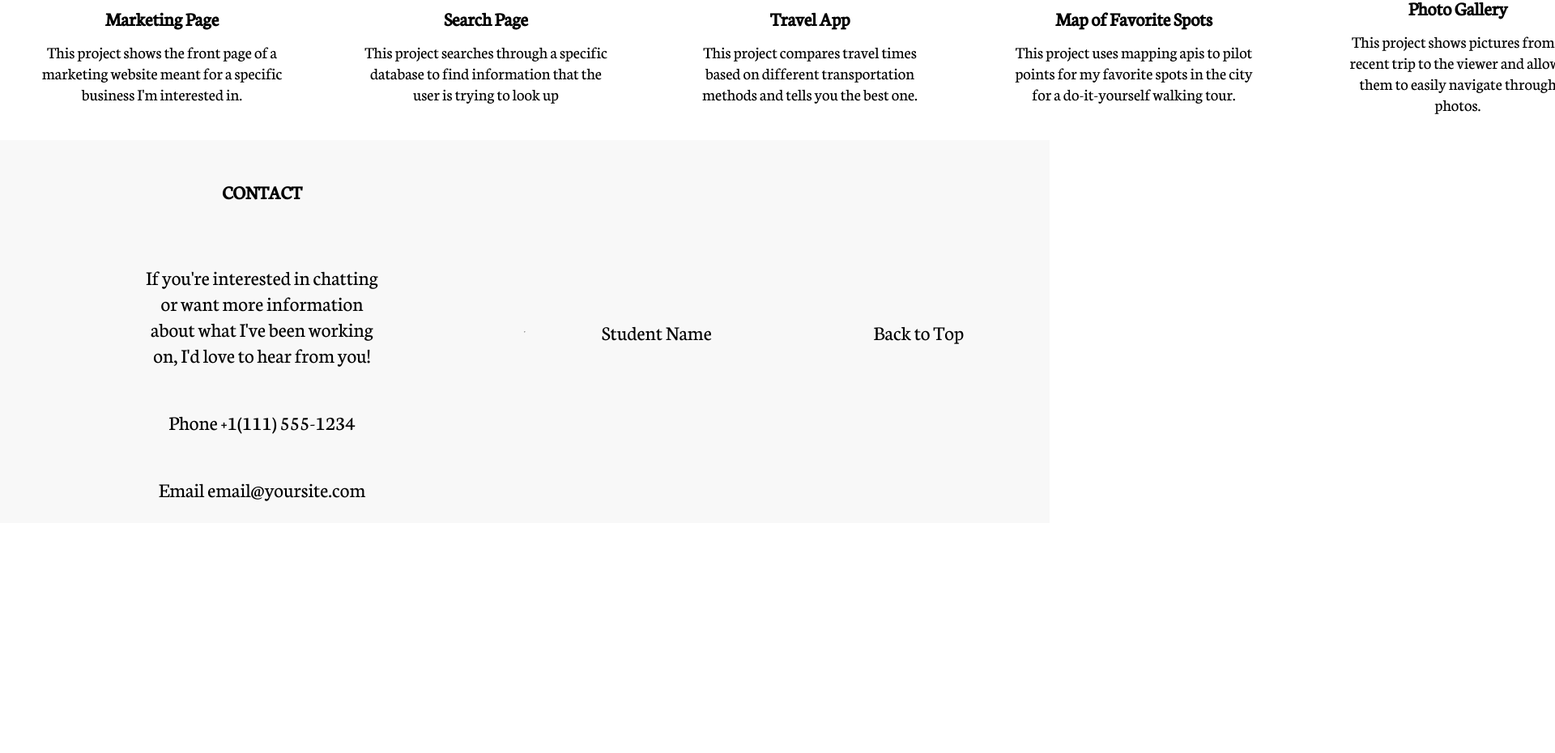
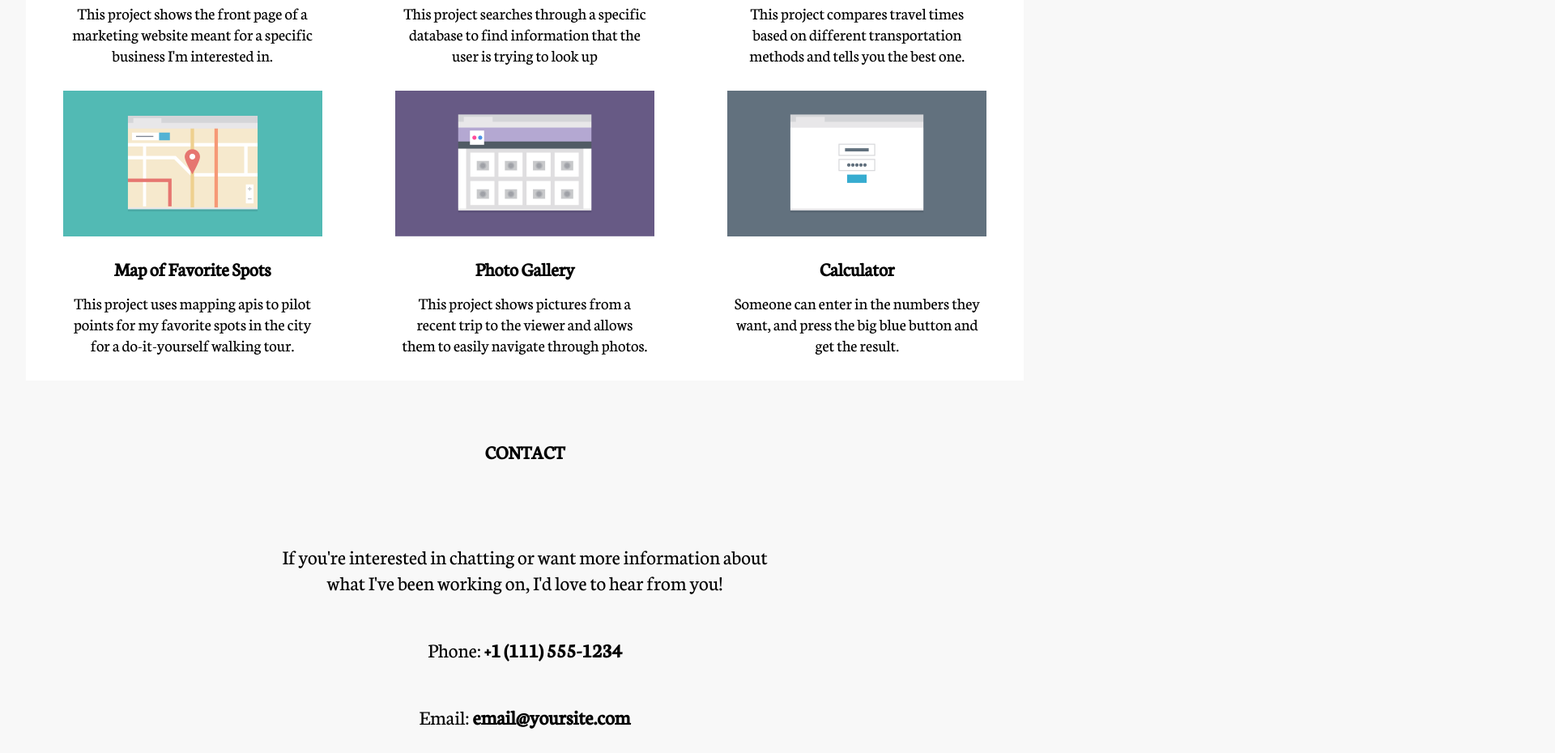
Before and after one commit to BrianJ-27/mobile-first, a plain HTML site: page index.html in a window 1280 px wide. Shown: the part 902-1832 px from the top of the page at 81% size, 1920 px wide, since content can reach past the window. Before the commit the page ends 1556 px from the top, so only its background shows below. Drawn offline with Linux system fonts and the light colour scheme.

Commit message:
fine-tuning the code in both files

```diff
--- a/css/styles.css
+++ b/css/styles.css
@@ -8,6 +8,7 @@ html{
 }
 
 body{
+  background-color: #F8f8f8;
   font-size: 1em;
   min-height: 100vh;
   font-family: 'Neuton', sans-serif;
@@ -22,6 +23,12 @@ body,
 .main-nav,
 .contact{
   width: 100%;
+}
+
+main{
+  background-color: #fff;
+  width: 95%;
+  margin: 0 auto;
 }
 
 .header-wrapper,
@@ -45,28 +52,29 @@ a,
   text-align: center;
 }
 
+.portfolioPics{
+  width: 20em;
+}
+
 h1{
   font-size: 2.2em;
 }
 
 h2{
   text-transform: uppercase;
-  margin: 2em 0;
+  margin: 1em 0;
+  padding: 2em 0;
 }
 
 h3{
   font-size: 1.5em;
 }
 
-header,
-.footer-wrapper{
-  background-color: #F8f8f8;
-}
-
 .main-pic{
   height: auto;
   margin-top: 2em;
   width: 65%;
+  max-width: 30em;
 }
 
 header p,
@@ -109,7 +117,7 @@ footer p{
 }
 
 a{
-  width: 90%;
+  width: 80%;
   font-size: 1.5em;
   padding: .5em 1em;
   margin-bottom: .3em;
@@ -117,6 +125,10 @@ a{
   text-decoration: none;
   color: #000;
   text-transform: uppercase;
+}
+
+span{
+  font-weight: bold;
 }
 
 @media only screen and (min-width: 768px) {
@@ -135,7 +147,11 @@ a{
     }
 
     .main-nav{
-        width: 60%;
+      width: 50%;
+    }
+
+    .wrapper{
+      flex-wrap: wrap;
     }
 
     .profile-wrapper{
@@ -144,7 +160,7 @@ a{
     }
 
     .col{
-      width: 50%;
+      width: 48%;
     }
 
     .profile-wrapper{
--- a/index.html
+++ b/index.html
@@ -66,8 +66,8 @@
           <h2>Contact</h2>
           <p>If you're interested in chatting or want more information about what I've been working on, I'd love to hear from you!
           </p>
-          <p>Phone +1(111) 555-1234</p>
-          <p>Email email@yoursite.com</p>
+          <p>Phone: <span>+1 (111) 555-1234</span></p>
+          <p>Email: <span>email@yoursite.com</span></p>
         </div>
         <hr>
         <div class="bottomFooter">
```
